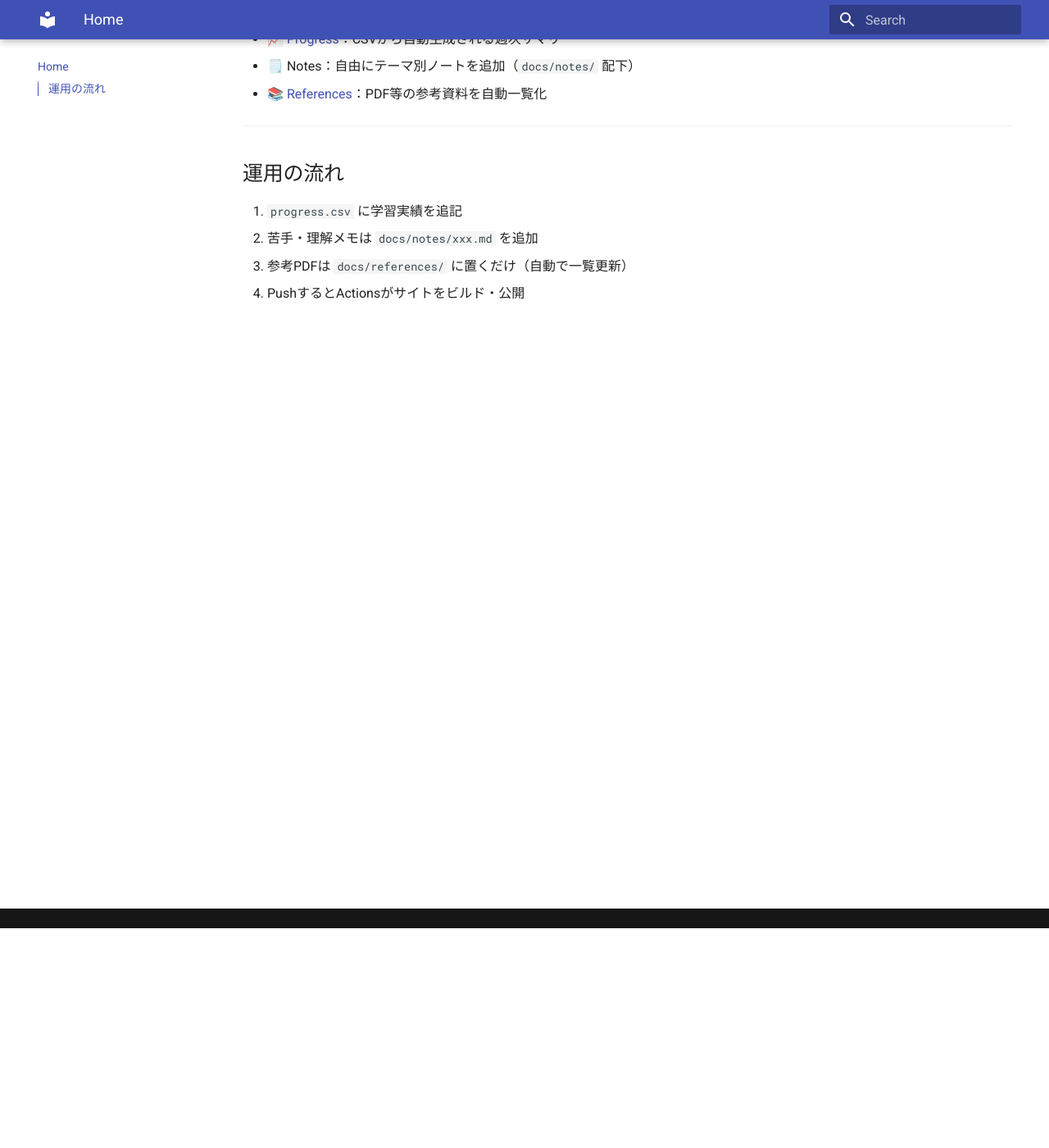
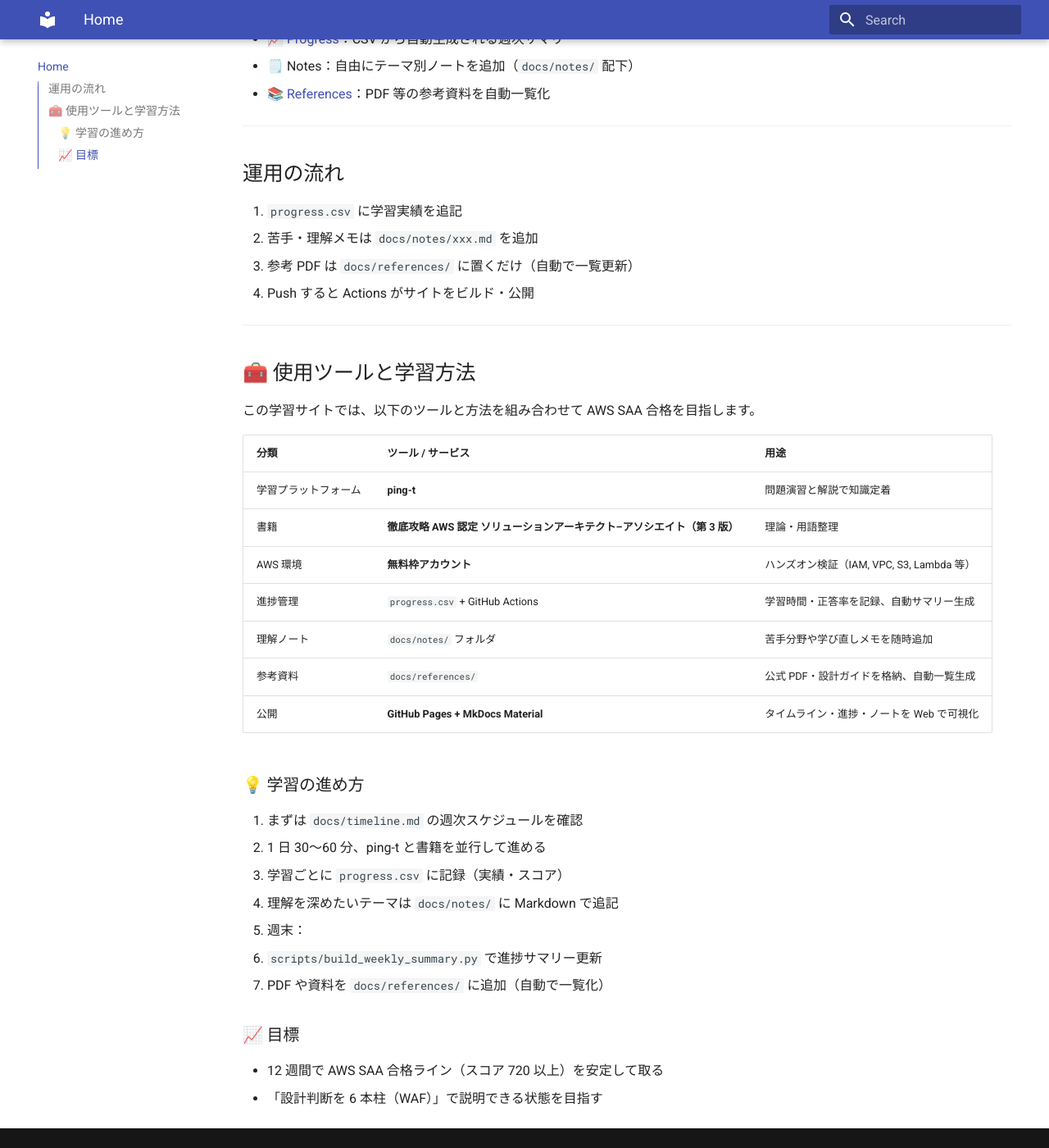
Before and after one commit to Sunny9-nao/aws-saa-ghpages-kit, an MkDocs documentation site: the page built from docs/index.md, in a window 1280 px wide and 1400 px high, scrolled down 268 px. Shown: the whole window at 82% size. Built offline with MkDocs 1.6.1 and Material for MkDocs 9.7.7, drawn with Linux system fonts in a browser that asks for light colours.

Commit message:
目次修正

```diff
--- a/docs/index.md
+++ b/docs/index.md
@@ -1,17 +1,48 @@
-
 # AWS SAA Study Hub
 
 このサイトは **GitHub Pages** 上で、学習計画・進捗・理解ノート・参考資料をまとめて管理するテンプレートです。
 
-- 📅 [Timeline](timeline.md)：3ヶ月タイムライン＋チェックリスト
-- 📈 [Progress](progress.md)：CSVから自動生成される週次サマリー
+- 📅 [Timeline](timeline.md)：3 ヶ月タイムライン＋チェックリスト
+- 📈 [Progress](progress.md)：CSV から自動生成される週次サマリー
 - 🗒️ Notes：自由にテーマ別ノートを追加（`docs/notes/` 配下）
-- 📚 [References](references/index.md)：PDF等の参考資料を自動一覧化
+- 📚 [References](references/index.md)：PDF 等の参考資料を自動一覧化
 
 ---
 
 ## 運用の流れ
+
 1. `progress.csv` に学習実績を追記
 2. 苦手・理解メモは `docs/notes/xxx.md` を追加
-3. 参考PDFは `docs/references/` に置くだけ（自動で一覧更新）
-4. PushするとActionsがサイトをビルド・公開
+3. 参考 PDF は `docs/references/` に置くだけ（自動で一覧更新）
+4. Push すると Actions がサイトをビルド・公開
+
+---
+
+## 🧰 使用ツールと学習方法
+
+この学習サイトでは、以下のツールと方法を組み合わせて AWS SAA 合格を目指します。
+
+| 分類                 | ツール / サービス                                                        | 用途                                      |
+| -------------------- | ------------------------------------------------------------------------ | ----------------------------------------- |
+| 学習プラットフォーム | **ping-t**                                                               | 問題演習と解説で知識定着                  |
+| 書籍                 | **徹底攻略 AWS 認定 ソリューションアーキテクト–アソシエイト（第 3 版）** | 理論・用語整理                            |
+| AWS 環境             | **無料枠アカウント**                                                     | ハンズオン検証（IAM, VPC, S3, Lambda 等） |
+| 進捗管理             | `progress.csv` + GitHub Actions                                          | 学習時間・正答率を記録、自動サマリー生成  |
+| 理解ノート           | `docs/notes/` フォルダ                                                   | 苦手分野や学び直しメモを随時追加          |
+| 参考資料             | `docs/references/`                                                       | 公式 PDF・設計ガイドを格納、自動一覧生成  |
+| 公開                 | **GitHub Pages + MkDocs Material**                                       | タイムライン・進捗・ノートを Web で可視化 |
+
+### 💡 学習の進め方
+
+1. まずは `docs/timeline.md` の週次スケジュールを確認
+2. 1 日 30〜60 分、ping-t と書籍を並行して進める
+3. 学習ごとに `progress.csv` に記録（実績・スコア）
+4. 理解を深めたいテーマは `docs/notes/` に Markdown で追記
+5. 週末：
+   - `scripts/build_weekly_summary.py` で進捗サマリー更新
+   - PDF や資料を `docs/references/` に追加（自動で一覧化）
+
+### 📈 目標
+
+- 12 週間で AWS SAA 合格ライン（スコア 720 以上）を安定して取る
+- 「設計判断を 6 本柱（WAF）」で説明できる状態を目指す
```
Also changed, not shown: README.md (+8 -5 lines), docs/references/index.md (+3 -3 lines).
